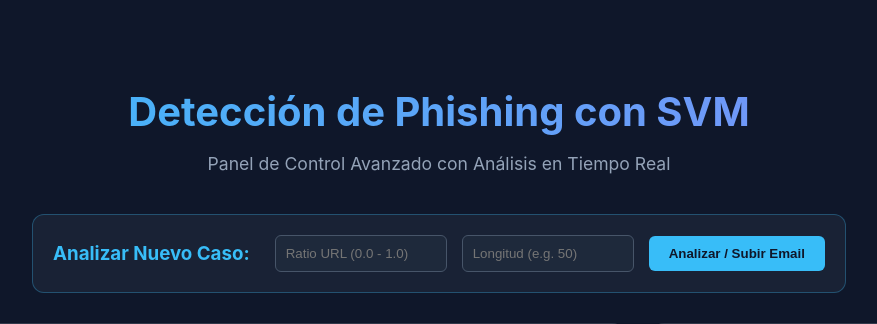
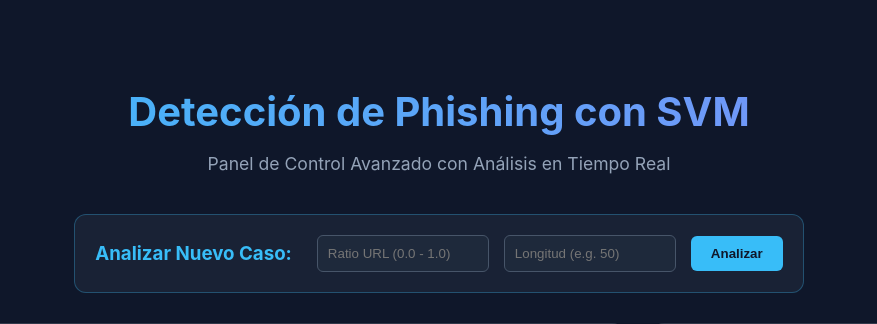
Before and after one commit to LUIGUI55/SVMDeploy, a Django app: template svm_app/templates/svm_app/index.html in a window 1280 px wide. Shown: the top 324 px of the page, without its empty margins (201-1078 px from the left). Run offline with Django 5.2, Linux system fonts and the light colour scheme; the template is opened without the code that fills it, so the values that code supplies are empty.

Commit message:
Update button text to Analizar and fix CSS lint

```diff
--- a/svm_app/templates/svm_app/index.html
+++ b/svm_app/templates/svm_app/index.html
@@ -45,6 +45,7 @@
             font-size: 2.5rem;
             margin-bottom: 10px;
             background: linear-gradient(to right, var(--accent), #818cf8);
+            background-clip: text;
             -webkit-background-clip: text;
             -webkit-text-fill-color: transparent;
         }
@@ -239,7 +240,7 @@
                     value="{{ user_point.ratio|default:'' }}">
                 <input type="number" step="0.1" name="length" placeholder="Longitud (e.g. 50)" required
                     value="{{ user_point.length|default:'' }}">
-                <button type="submit">Analizar / Subir Email</button>
+                <button type="submit">Analizar</button>
 
                 {% if user_point %}
                 <div
```
